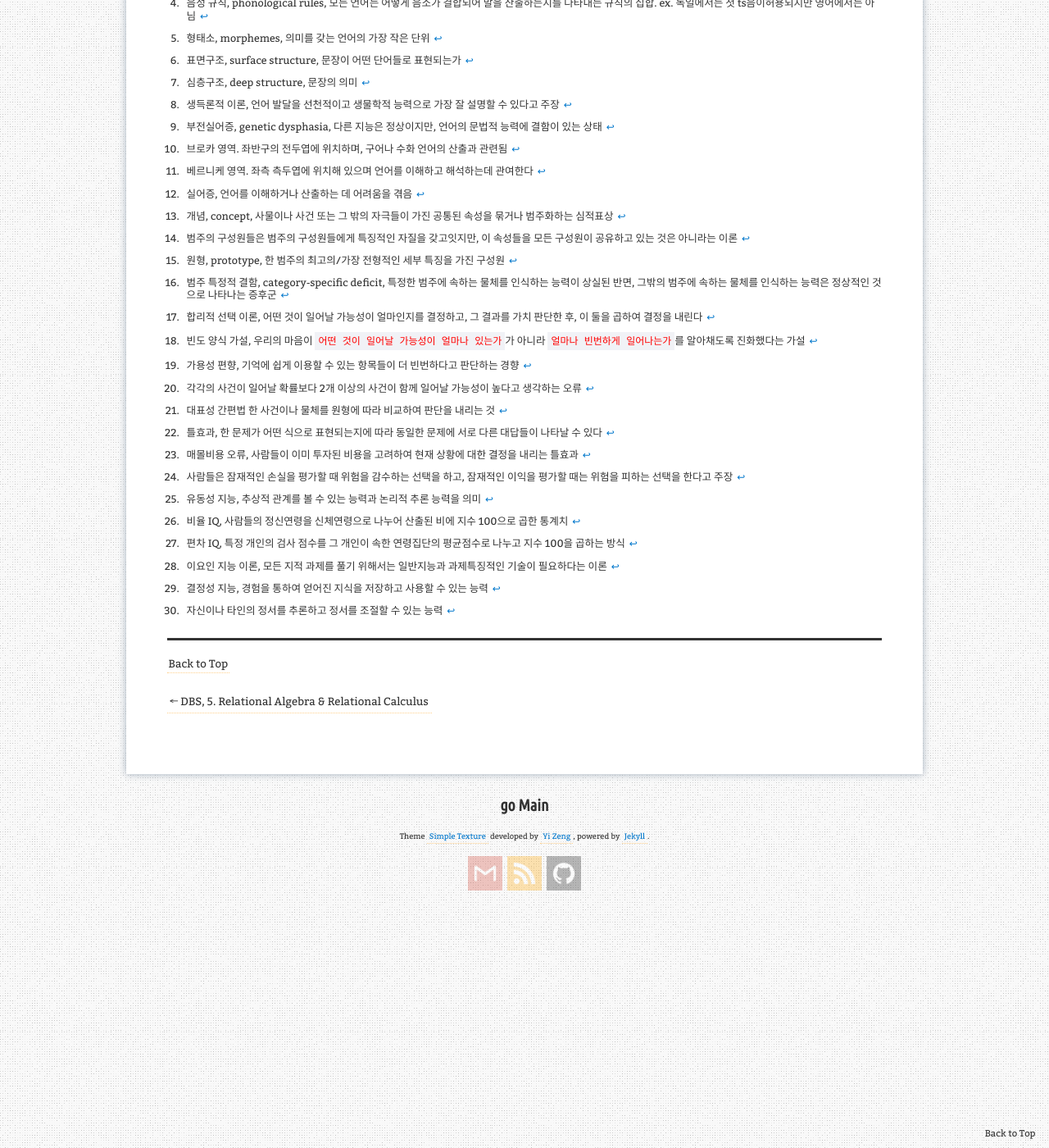
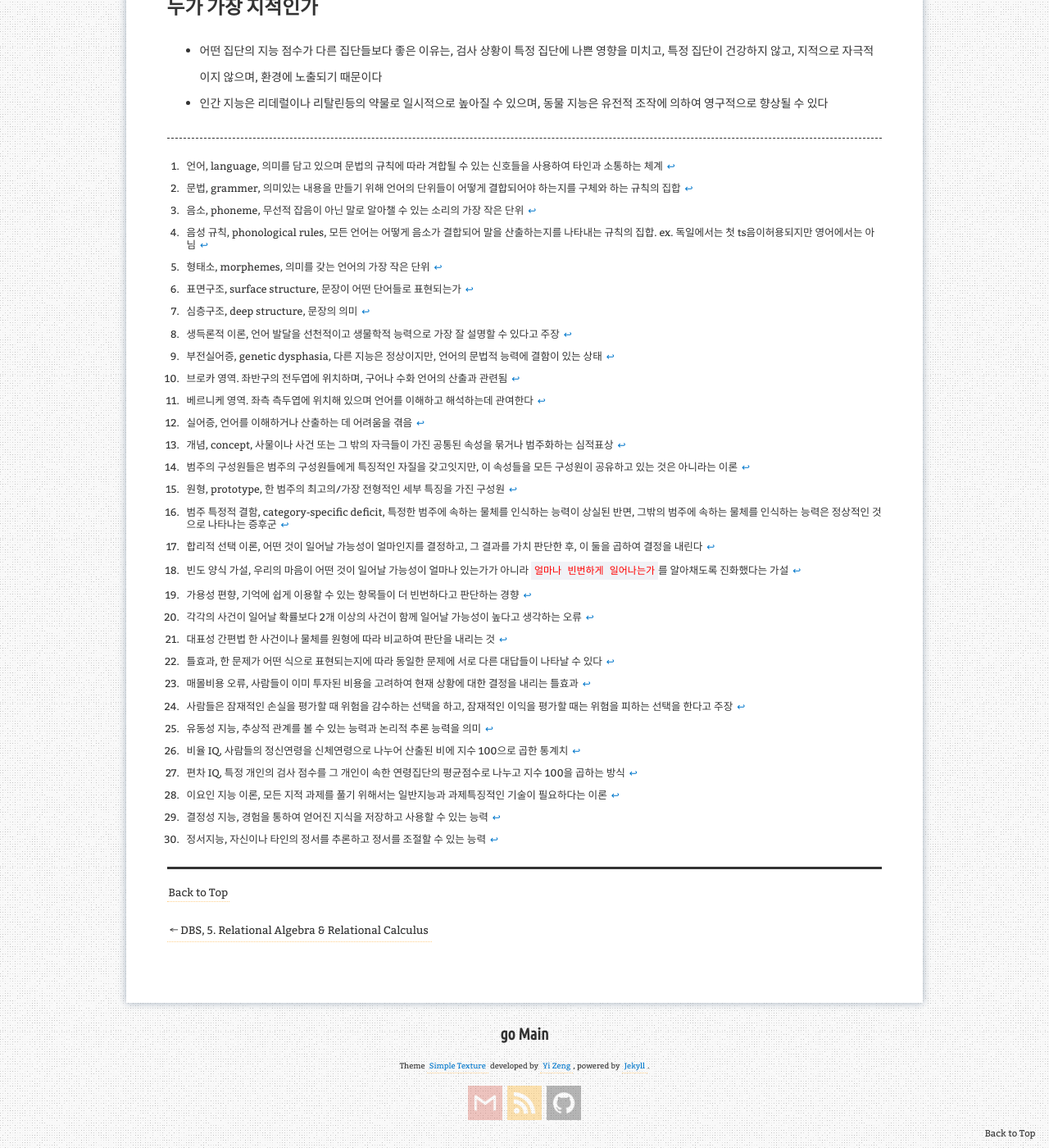
Before and after one commit to aristohyun/aristohyun.github.io, a Jekyll site: the page built from _posts/2021-10-11-psychology_09.md, in a window 1280 px wide and 1400 px high, scrolled down 24142 px. Shown: the whole window at 82% size. Built offline with Jekyll 4.4.1, drawn with Linux system fonts in a browser that asks for light colours; comment, search, counter and statistics services are not loaded.

Commit message:
Update 2021-10-11-psychology_09.md

```diff
--- a/_posts/2021-10-11-psychology_09.md
+++ b/_posts/2021-10-11-psychology_09.md
@@ -426,7 +426,7 @@ redirect_from:
 
 이는 자연 상황에서 보통 일어나는 양적 정보이기 때문이다
 
-[^frequency_formar_hypothesis]: 빈도 양식 가설, 우리의 마음이 `어떤 것이 일어날 가능성이 얼마나 있는가`가 아니라 `얼마나 빈번하게 일어나는가`를 알아채도록 진화했다는 가설
+[^frequency_formar_hypothesis]: 빈도 양식 가설, 우리의 마음이 어떤 것이 일어날 가능성이 얼마나 있는가가 아니라 `얼마나 빈번하게 일어나는가`를 알아채도록 진화했다는 가설
 
 ### 가용성의 편향
 
@@ -581,7 +581,7 @@ redirect_from:
 
 이는 스피어먼이 주장한 일반 지능 요인 g와 서스턴의 기본적인 정신능력들 s로 이루어져있다
 
-![그림1](https://user-images.githubusercontent.com/32366711/136798306-2c22e733-8fad-4e3b-b8f0-e0113e2bd418.png){: .aligncenter}{: width="500"}
+![그림1](https://user-images.githubusercontent.com/32366711/136798306-2c22e733-8fad-4e3b-b8f0-e0113e2bd418.png){: .aligncenter}{: width="1000"}
 
 여기에 더해 그렇다면 기본적인 정신능력에 해당되는 지능의 중간 수준은 8가지 독립적 중간수준 능력이 존재함을 밝혔다
 
@@ -642,7 +642,7 @@ redirect_from:
 [^two_factor_theory_of_intelligence]: 이요인 지능 이론, 모든 지적 과제를 풀기 위해서는 일반지능과 과제특징적인 기술이 필요하다는 이론
 [^intelligence]: 유동성 지능, 추상적 관계를 볼 수 있는 능력과 논리적 추론 능력을 의미
 [^crystallized]: 결정성 지능, 경험을 통하여 얻어진 지식을 저장하고 사용할 수 있는 능력
-[^emotional_intelligence]: 자신이나 타인의 정서를 추론하고 정서를 조절할 수 있는 능력
+[^emotional_intelligence]: 정서지능, 자신이나 타인의 정서를 추론하고 정서를 조절할 수 있는 능력
 
 
 # 지능의 원천은 어디인가
```
